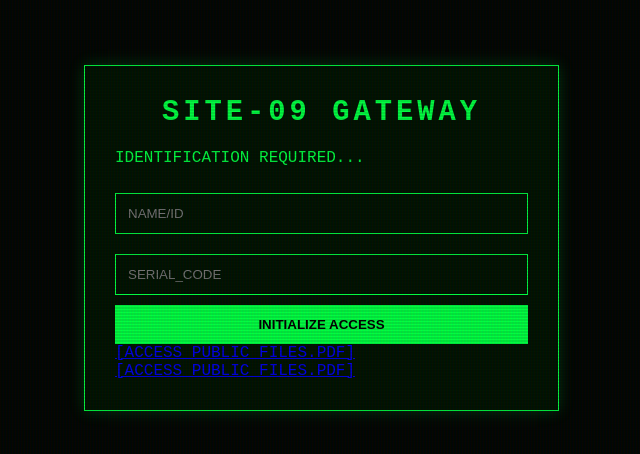
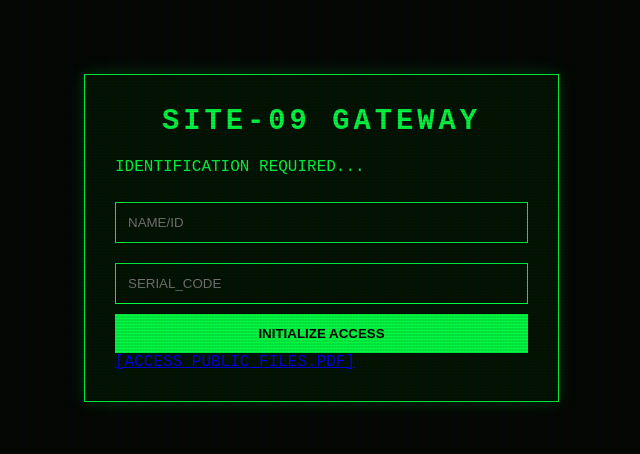
Before and after one commit to Mahian23/project-ex-nihilo, a plain HTML site: page index.html in a window 1280 px wide. Shown: the part 162-616 px from the top of the page, without its empty margins (306-946 px from the left). Drawn offline with Linux system fonts and the light colour scheme.

Commit message:
Update index.html

```diff
--- a/index.html
+++ b/index.html
@@ -28,11 +28,9 @@
                     CREDENTIALS REJECTED. HINT: CHECK PUBLIC_LOG.PDF
                 </div>
 
-                <div class="public-access">
-                    <a href="YOUR_FREE_PDF_URL" class="btn-link" target="_blank">[ACCESS_PUBLIC_FILES.PDF]</a>
-
-<a href="RECLAIMED_DATA_3M.pdf" class="btn-link" target="_blank">[ACCESS_PUBLIC_FILES.PDF]</a>
-                </div>
+                 <div class="public-access">
+    <a href="RECLAIMED_DATA_3M.pdf" class="btn-link" target="_blank">[ACCESS_PUBLIC_FILES.PDF]</a>
+                 </div>
             </div>
         </section>
 
```
